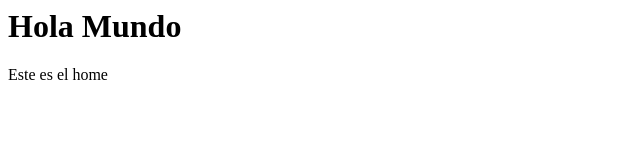
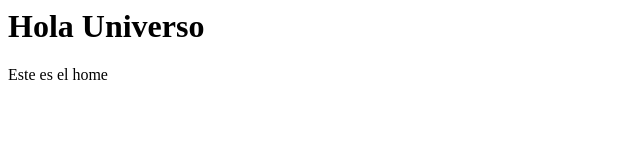
Before and after one commit to Edwin-7/sh-test, a plain HTML site: page index.html in a window 1280 px wide. Shown: the full height of the page, 0-640 px from the left. Drawn offline with Linux system fonts and the light colour scheme.

Commit message:
Cambiar titulo

```diff
--- a/index.html
+++ b/index.html
@@ -1,2 +1,2 @@
-<h1>Hola Mundo</h1>
+<h1>Hola Universo</h1>
 <p>Este es el home</p>
```
